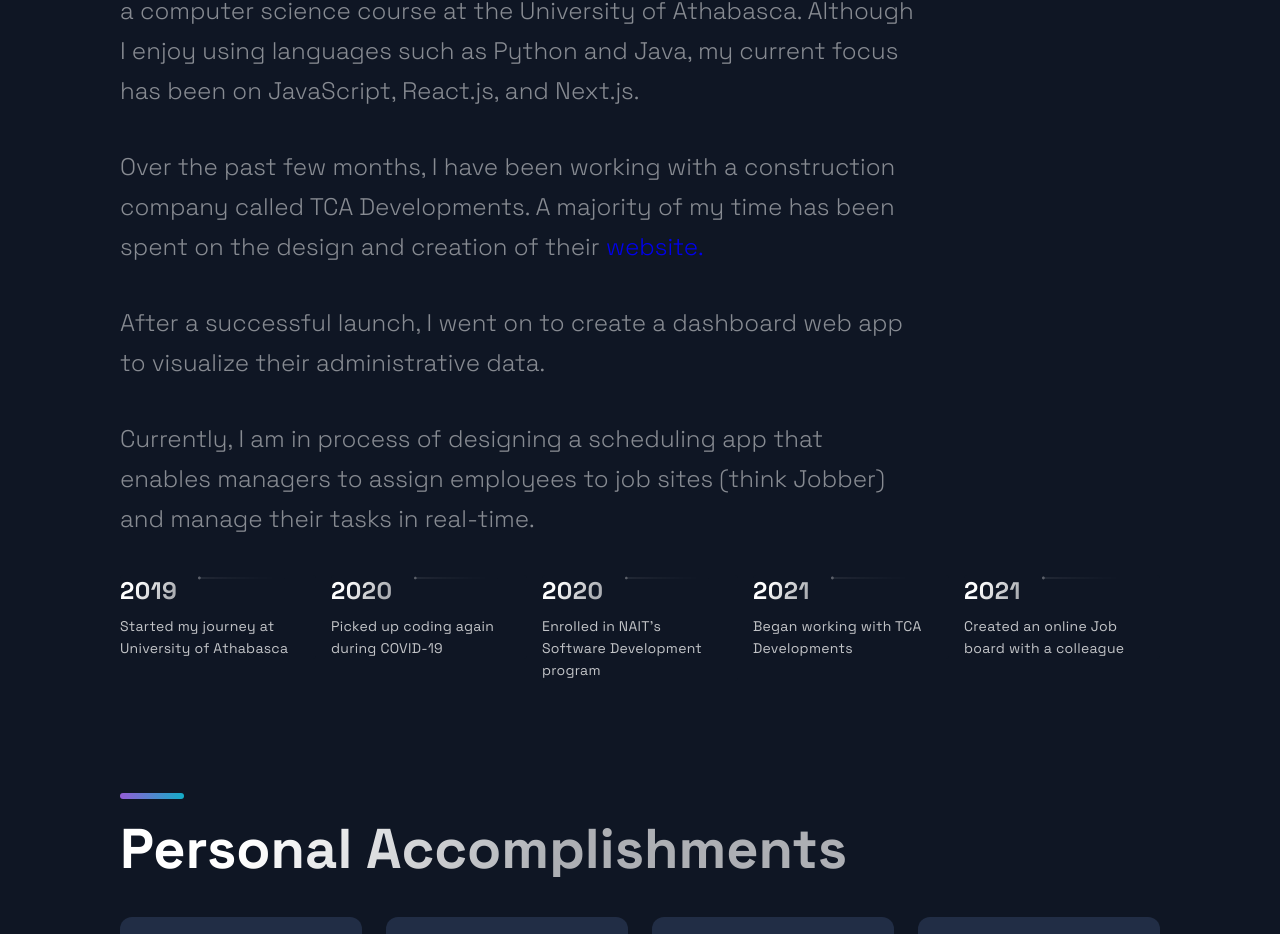
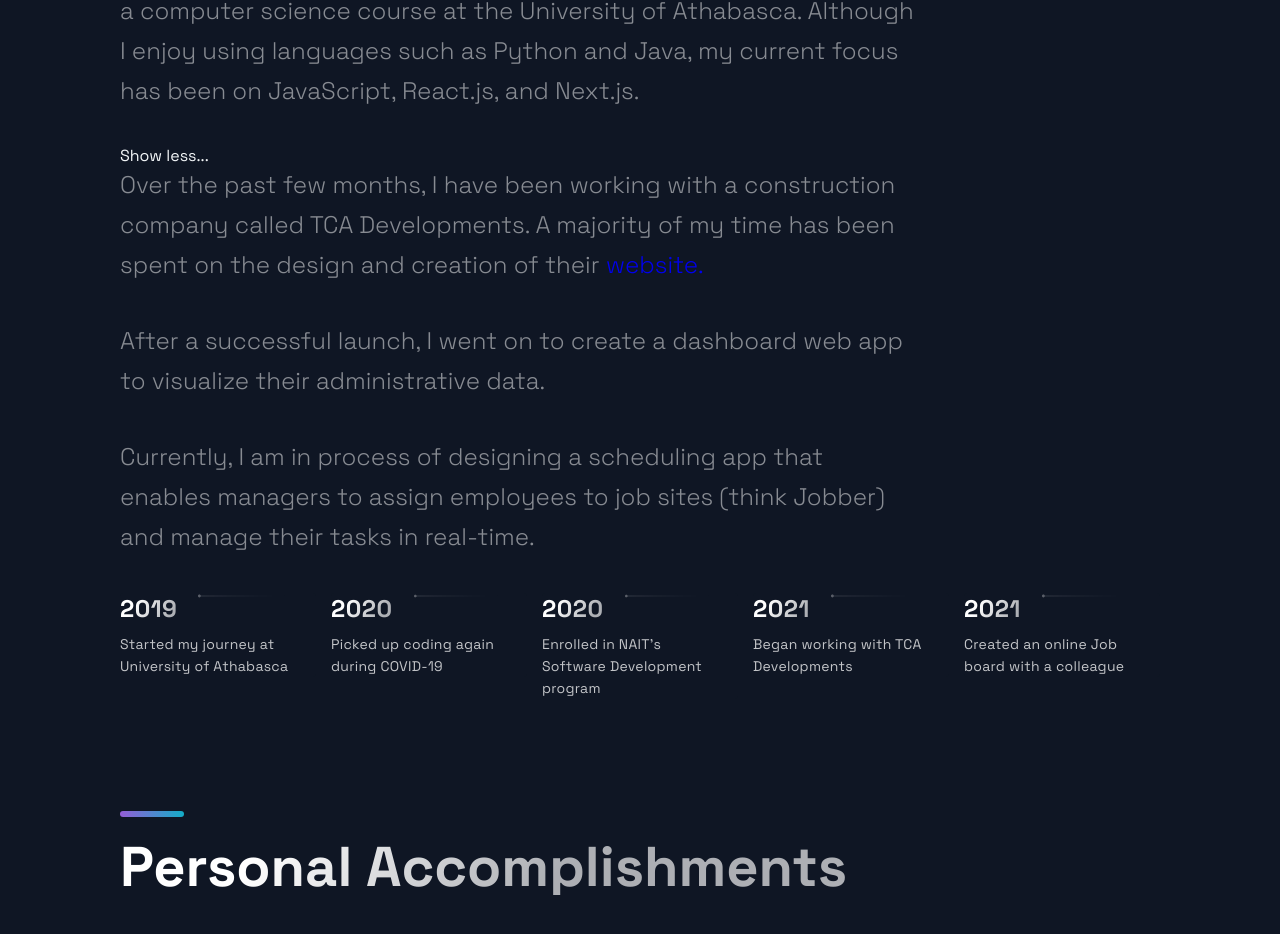
Before and after one commit to IM-Deane/next-js-portfolio, a Next.js app: page / in a window 1280 px wide. Shown: the part 3910-4844 px from the top of the page. Built offline with nearby package versions, Linux system fonts and the light colour scheme.

Commit message:
Updated about section

```diff
--- a/src/components/TimeLine/TimeLine.js
+++ b/src/components/TimeLine/TimeLine.js
@@ -4,6 +4,7 @@ import Image from "next/image";
 
 import {
 	ProfileCard,
+	ReadMoreContainer,
 	CarouselButton,
 	CarouselButtonDot,
 	CarouselButtons,
@@ -21,12 +22,16 @@ import {
 	SectionTitle,
 } from "../../styles/GlobalComponents";
 import { TimeLineData } from "../../constants/constants";
+import styled from "styled-components";
 
 const TOTAL_CAROUSEL_COUNT = TimeLineData.length;
 
 const Timeline = () => {
 	const [activeItem, setActiveItem] = useState(0);
 	const carouselRef = useRef();
+
+	// Toggles the read more section of the writeup
+	const [readMore, setReadMore] = useState(false);
 
 	const scroll = (node, left) => {
 		return node.scrollTo({ left, behavior: "smooth" });
@@ -44,6 +49,10 @@ const Timeline = () => {
 
 			scroll(carouselRef.current, scrollLeft);
 		}
+	};
+
+	const toggleReadMore = (prevState) => {
+		setReadMore(!prevState);
 	};
 
 	// Set active item based on how far the user has scrolled
@@ -97,11 +106,15 @@ const Timeline = () => {
 				using languages such as Python and Java, my current focus has been on
 				JavaScript, React.js, and Next.js.
 			</SectionText>
-			{/* More in depth */}
+			{/* More in depth info */}
+			<a onClick={toggleReadMore}>
+				{readMore ? "Show More..." : "Show less..."}
+			</a>
+			<ReadMoreContainer readMore>
 				<SectionText>
 					Over the past few months, I have been working with a construction
-				company called TCA Developments. A majority of my time has been spent on
-				the design and creation of their{" "}
+					company called TCA Developments. A majority of my time has been spent
+					on the design and creation of their{" "}
 					<a href="https://tcadevelopments.com" target="_blank">
 						website.
 					</a>
@@ -115,6 +128,8 @@ const Timeline = () => {
 					managers to assign employees to job sites (think Jobber) and manage
 					their tasks in real-time.
 				</SectionText>
+			</ReadMoreContainer>
+			{/* Timeline carousel */}
 			<CarouselContainer ref={carouselRef} onScroll={handleScroll}>
 				<>
 					{TimeLineData.map((item, index) => (
--- a/src/components/TimeLine/TimeLineStyles.js
+++ b/src/components/TimeLine/TimeLineStyles.js
@@ -8,6 +8,11 @@ export const ProfileCard = styled.div`
 	@media ${(props) => props.theme.breakpoints.sm} {
 		width: 100%;
 	}
+`;
+
+// The container is displayed conditionally (depends on whether clicks the link)
+export const ReadMoreContainer = styled.div`
+	display: ${(props) => props.readMore && "initial"};
 `;
 
 export const CarouselContainer = styled.ul`
```
Lines whose indentation alone changed are shown as unchanged.
